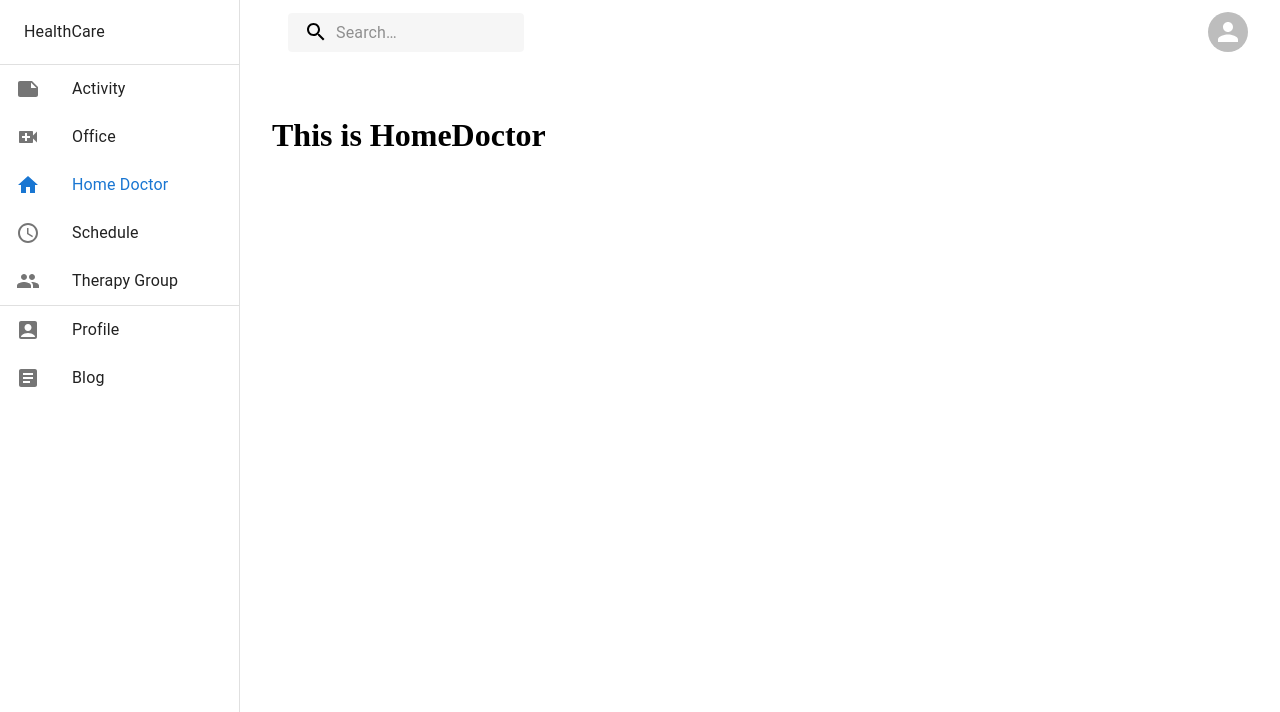
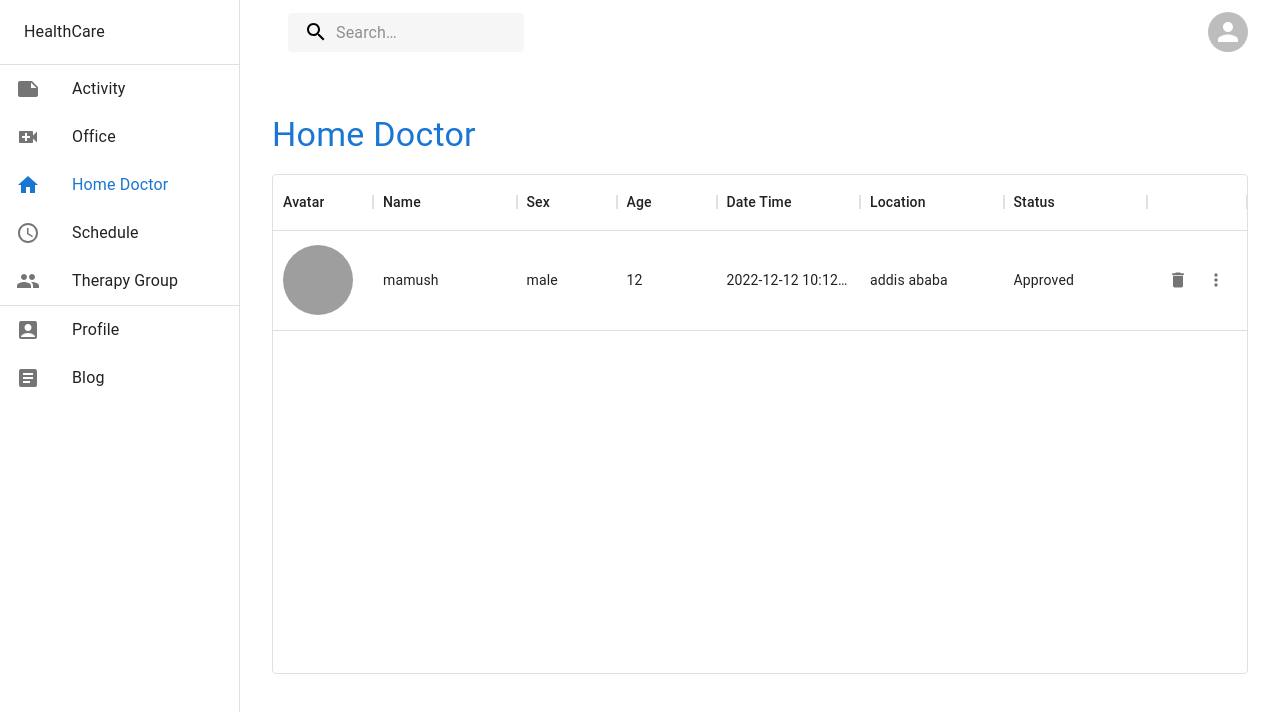
Before and after one commit to mengstabketemaw/telehealth, a React (Create React App) app: page /doctor/homedoctor in a window 1280 px wide. Shown: the top 712 px of the page. Built offline with nearby package versions, Linux system fonts and the light colour scheme; grey boxes are pictures that could not be loaded; what react-geocode would draw is missing.

Commit message:
initial configuration

```diff
--- a/src/pages/doctor/HomeDoctor.js
+++ b/src/pages/doctor/HomeDoctor.js
@@ -1,6 +1,101 @@
+import {useState,useEffect} from "react"
+import { Avatar, Typography } from "@mui/material";
+import {DataGrid,GridActionsCellItem} from "@mui/x-data-grid"
+import {Approval, Delete, Map,Receipt} from "@mui/icons-material"
+import client from "../../api/client"
+
 const HomeDoctor = () => {
+    const [data,setData] = useState({loading:true,row:[]});
+
+    useEffect(()=>{
+        client.post()
+        .then(()=>{
+            setData({loading:false,row:[
+                {id:1,avatar:"a",name:"mamush",sex:"male",age:"12",dateTime:"2022-12-12 10:12:12",status:"Approved",location:"addis ababa"}
+            ]})
+        })
+    },[])
+
+    const column=[
+        {
+            field:"avatar",
+            headerName:"Avatar",
+            width:"100",
+            renderCell:({value})=>{
+                return <Avatar src={value} sx={{width:'70px',height:'70px'}}>value</Avatar>
+            }
+        },
+        {
+            field:"name",
+            headerName:"Name",
+            flex:1
+        },
+        {
+            field:"sex",
+            headerName:"Sex",
+        },
+        {
+            field:"age",
+            headerName:"Age",
+        },
+        {
+            field:"dateTime",
+            headerName:"Date Time",
+            type:"dateTime",
+            flex:1
+        },
+        {
+            field:"location",
+            headerName:"Location",
+            flex:1,
+        },
+        {
+            field:"status",
+            headerName:"Status",
+            flex:1,
+        },
+        {
+            field:"actions",
+            type:"actions",
+            getActions:({row})=>([
+                <GridActionsCellItem
+                    label="Show Location On Map"
+                    icon={<Map/>}
+                    showInMenu
+                />,
+                <GridActionsCellItem
+                    label="Show Medical Record"
+                    icon={<Receipt/>}
+                    showInMenu
+                />,
+                <GridActionsCellItem
+                    label="Approve Request"
+                    icon={<Approval/>}
+                    showInMenu
+                />,
+                <GridActionsCellItem
+                    label="Delete"
+                    icon={<Delete/>}
+                />
+            ])
+        }
+
+
+    ]
+
     return (<>
-        <h1>This is HomeDoctor</h1>
+    <br/>
+    <Typography variant="h4" color="primary">Home Doctor</Typography>
+    <br/>
+    <div style={{width:"100%", height:"500px"}}>
+        <DataGrid
+            rowHeight={100}
+            loading={data.loading}
+            columns={column}
+            rows={data.row}
+            hideFooter
+        />
+    </div>
     </>)
 }
 export default HomeDoctor;
```
